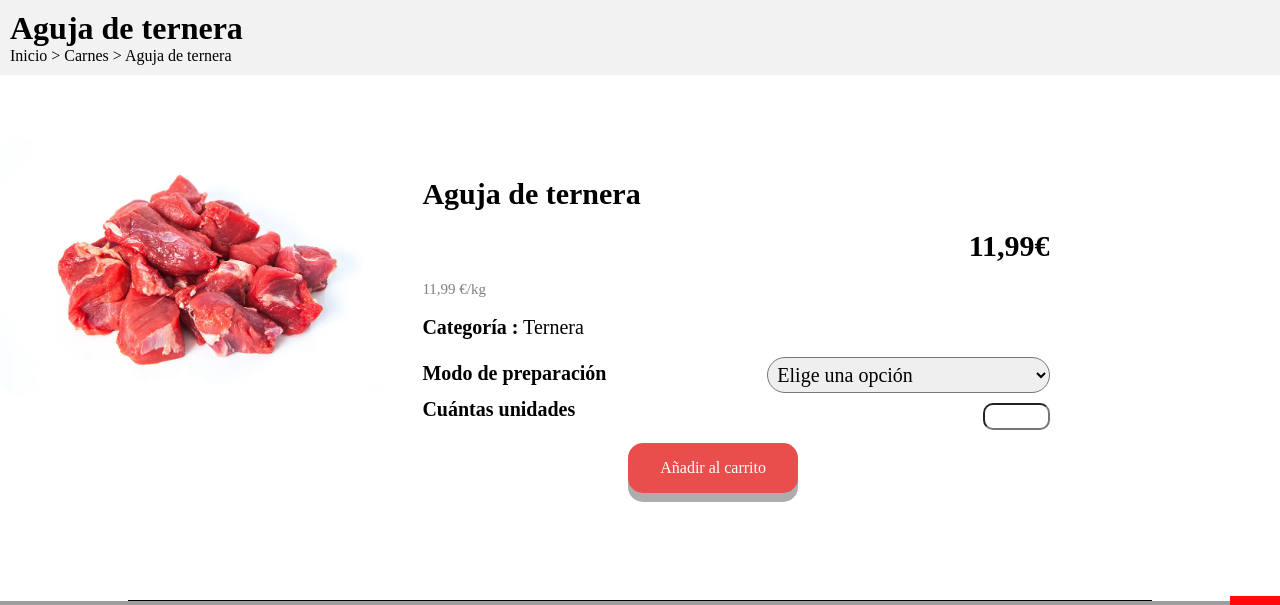
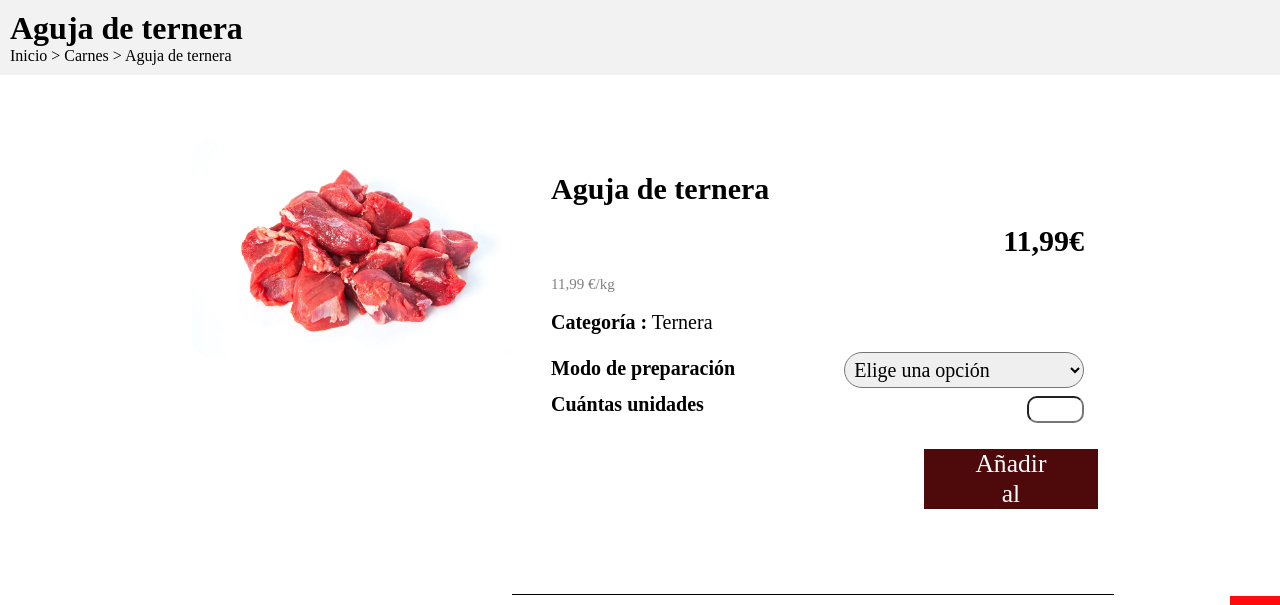
Before and after one commit to TuGfa354/MicroserviciosSecurizadoWeb, a PHP site: the page made by HTML/Carnes/ternera/Aguja de ternera.php in a window 1280 px wide; the page is wider, and only the part inside the window is pictured. Shown: the part 150-755 px from the top of that part. Run offline with PHP 8.4, Linux system fonts and the light colour scheme; some libraries are stand-ins or nearby versions; some web fonts are replaced; grey boxes are pictures that could not be loaded.

Commit message:
mejora de producto

```diff
--- a/CSS/producto.css
+++ b/CSS/producto.css
@@ -4,6 +4,48 @@
     font-family: 'Gabarito';
 
 }
+
+/*CARRITO*/
+
+
+.carrito{
+    background:#4e0a0a;
+    color:#fff;
+    border:none;
+    position:relative;
+    height:60px;
+    font-size:1.6em;
+    padding:0 2em;
+    cursor:pointer;
+    transition:800ms ease all;
+    outline:none;
+    margin-left: 70%;
+    margin-top: 5%;
+  }
+  .carrito:hover{
+    background:#fff;
+    color:#4e0a0a;
+  }
+  .carrito:before,.carrito:after{
+    content:'';
+    position:absolute;
+    top:0;
+    right:0;
+    height:2px;
+    width:0;
+    background: #4e0a0a;
+    transition:400ms ease all;
+  }
+  .carrito:after{
+    right:inherit;
+    top:inherit;
+    left:0;
+    bottom:0;
+  }
+  .carrito:hover:before,.carrito:hover:after{
+    width:100%;
+    transition:800ms ease all;
+  }
 
 /*CABECERA*/
 
@@ -203,14 +245,16 @@ nav .menu a {
 /*Linea separacion*/
 
 .h{
-    width: 80%;
+    width: 47%;
     height: 1px;
     border: 0 none;
     margin-right: auto;
-    margin-left: auto;
     background-color: black;
-    margin-top: 5%;
+    margin-top: 2%;
+    margin-left: 40%;
+    margin-bottom: 5%;
 }
+
 
 h2{
     color: black;
@@ -224,6 +268,7 @@ h2{
 .producto {
     overflow: hidden;
     margin-top: 5%;
+    margin-left: 15%;
 }
 
 .img {
--- a/HTML/Carnes/ternera/Aguja de ternera.php
+++ b/HTML/Carnes/ternera/Aguja de ternera.php
@@ -47,7 +47,7 @@
                 </div>
                 <label for="cantidad">Cuántas unidades</label>
                 <input id="numero" type="number">
-                <div class="boton"><button class="btn">Añadir al carrito</button></div>
+                <button class="carrito">Añadir al carrito</button>
             </div>
         </div>
 
```
